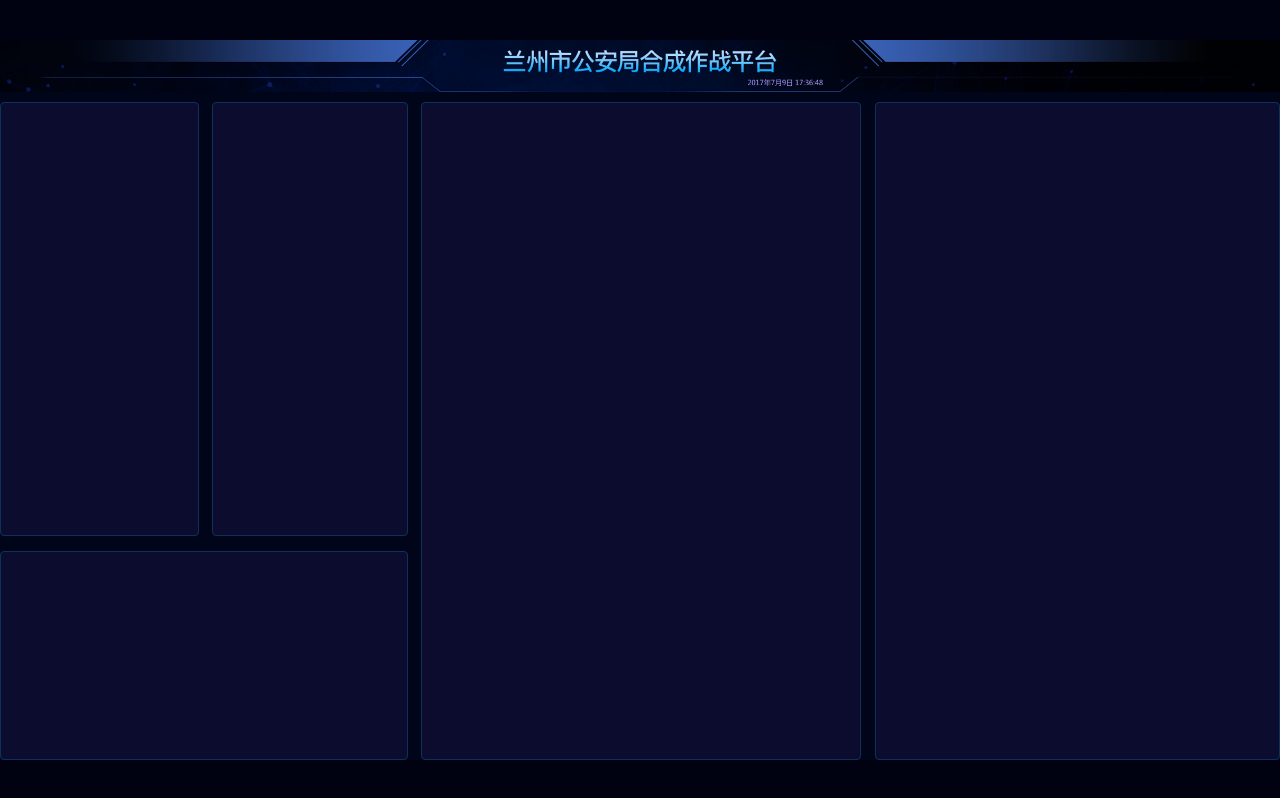
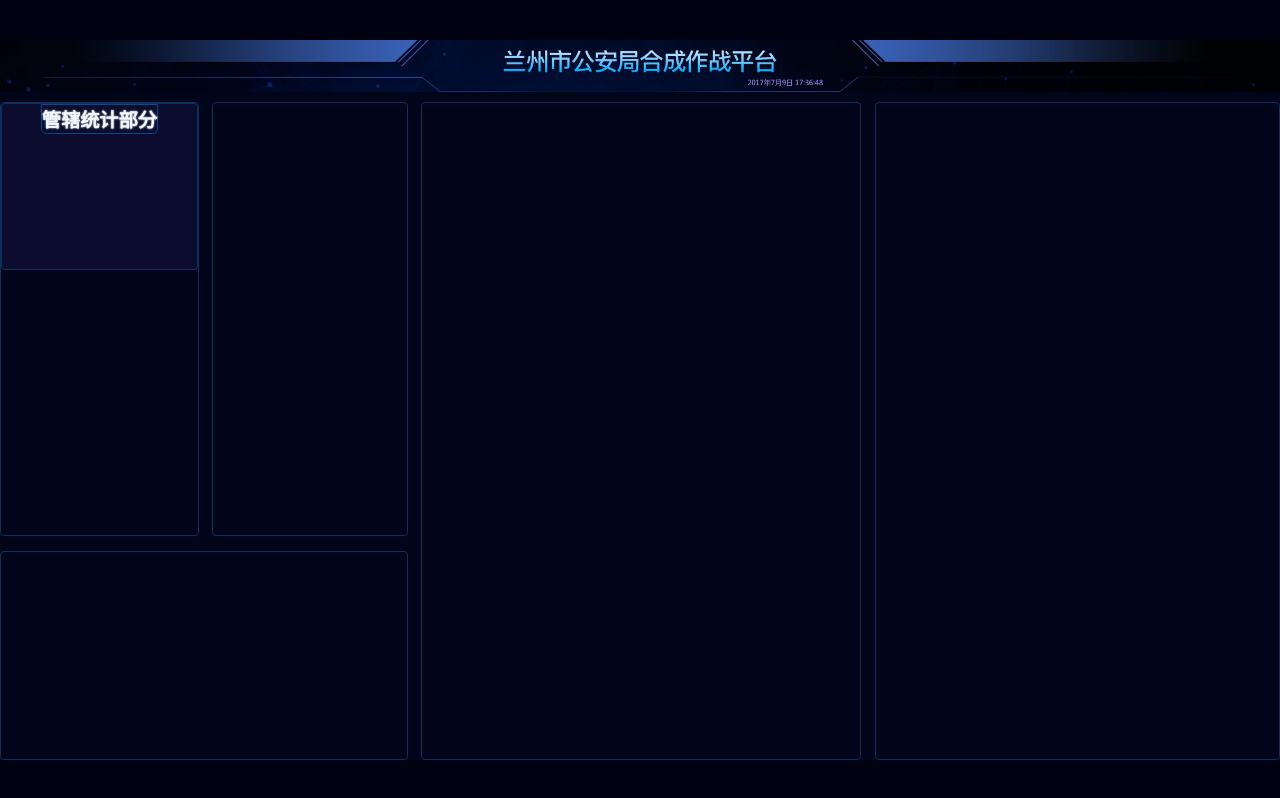
Before and after one commit to Lixianlai-2/visual-PoliceAffairs-, a Vue app: page / in a window 1280 px wide. Shown: the top 798 px of the page. Built offline with nearby package versions, Linux system fonts and the light colour scheme.

Commit message:
设置玩管辖统计部分的h2的html结构和css

```diff
--- a/index.html
+++ b/index.html
@@ -16,7 +16,7 @@
       const clientHeight = document.documentElement.clientHeight;
 
       // pageWidth是为了满足16:9展示而计算出来的页面展示宽度
-      let pageWidth;
+      var pageWidth;
       if (clientWidth / clientHeight > 16 / 9) {
         pageWidth = clientHeight * (16 / 9);
       } else {
--- a/src/App.vue
+++ b/src/App.vue
@@ -22,7 +22,12 @@
   <div class="root">
     <Home />
     <main>
-      <section class="box1"></section>
+      <section class="box1">
+        <div class="bordered 管辖统计">
+          <h2>管辖统计部分</h2>
+          <div class="chart"></div>
+        </div>
+      </section>
       <section class="box2"></section>
       <section class="box3"></section>
       <section class="box4"></section>
@@ -68,12 +73,31 @@
   > section {
     border: 1px solid #0e305c;
     border-radius: 4px;
-    background: #0c0d2e;
+    // background: #0c0d2e;
+    text-align: center;
   }
+}
+
+.bordered {
+  border: 1px solid #0e305c;
+  border-radius: 4px;
+  background: #0c0d2e;
 }
 
 .box1 {
   grid-area: box1;
+  .管辖统计 {
+    height: px(315);
+
+    h2 {
+      border: 1px solid #04498f;
+      text-shadow: 0 0 2px white;
+      text-align: center;
+      display: inline-block;
+      border-bottom-right-radius: px(10);
+      border-bottom-left-radius: px(10);
+    }
+  }
 }
 .box2 {
   grid-area: box2;
--- a/src/basic.js
+++ b/src/basic.js
@@ -3,7 +3,7 @@
 const clientHeight = document.documentElement.clientHeight;
 
 // pageWidth是为了满足16:9展示而计算出来的页面展示宽度
-let pageWidth;
+var pageWidth;
 if (clientWidth / clientHeight > 16 / 9) {
   pageWidth = clientHeight * (16 / 9);
 } else {
@@ -11,7 +11,7 @@
 }
 
 // pageHeight是为了满足16:9展示而通过计算出来的宽度再次计算出来的页面展示高度
-let pageHeight = pageWidth / (16 / 9);
+var pageHeight = pageWidth / (16 / 9);
 
 // 动态设置rem，始终为宽度的百分之一
 const string = `<style>html {
@@ -29,5 +29,6 @@
 // 设置垂直居中，把多余空间的一半作为margin-top
 app.style.marginTop = (clientHeight - pageHeight) / 2 + "px";
 
-// 一定要有这一步赋值，不然其他文件无法读取
-window.pageWidth = pageWidth;
+// 也可以这样做
+// window.pageWidth = pageWidth;
+// window.pageHeight = pageHeight;
--- a/src/components/Home.vue
+++ b/src/components/Home.vue
@@ -2,7 +2,10 @@
   <div class="home"></div>
 </template>
 
-<script setup></script>
+<script setup>
+console.log("from Home.vue", window.pageWidth);
+console.log("from Home.vue", window.pageHeight);
+</script>
 
 <style lang="scss" scoped>
 @function px($n) {
--- a/src/style.css
+++ b/src/style.css
@@ -12,6 +12,7 @@
 html,
 body {
   background: #000211;
+  color: aliceblue;
 }
 
 #app {
```
